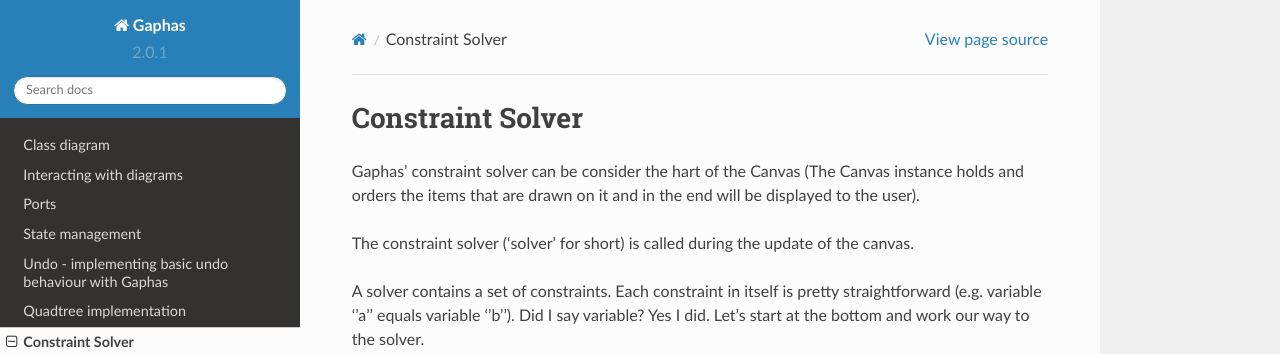
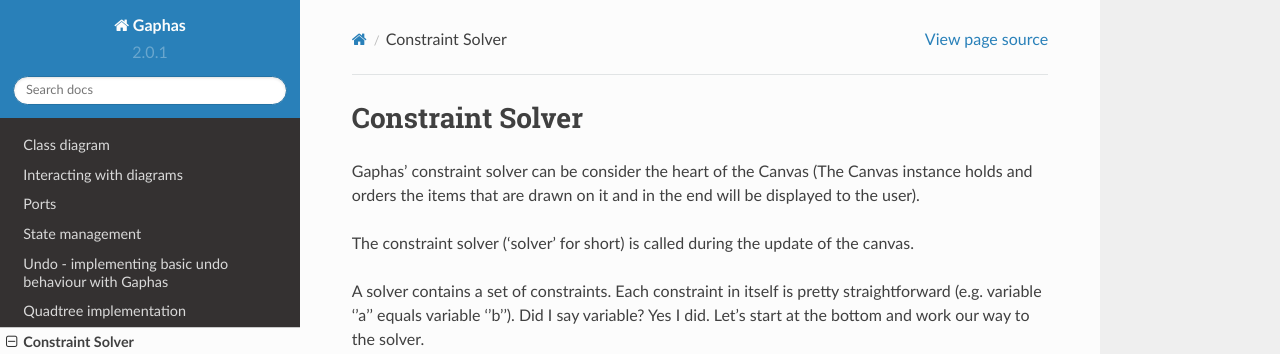
Before and after one commit to gaphor/gaphas, a Sphinx documentation site: the page built from docs/solver.rst, in a window 1280 px wide and 900 px high. Shown: the top 354 px of the window. Built offline with Sphinx 7.4.7 and the Read the Docs theme 2.0.0, drawn with Linux system fonts in a browser that asks for light colours; the version number is read from the project's files by our own code.

Commit message:
Fix spelling mistakes

```diff
--- a/docs/ports.rst
+++ b/docs/ports.rst
@@ -64,7 +64,7 @@
 Connections
 -----------
 Connection between two items is established by creating a constraint
-between handle's postion and port's positions (positions are constraint
+between handle's position and port's positions (positions are constraint
 solver variables).
 
 `ConnectHandleTool` class provides functionality to allow an user to
--- a/docs/solver.rst
+++ b/docs/solver.rst
@@ -1,7 +1,7 @@
 Constraint Solver
 =================
 
-Gaphas' constraint solver can be consider the hart of the Canvas (The Canvas instance holds and orders the items that are drawn on it and in the end will be displayed to the user).
+Gaphas' constraint solver can be consider the heart of the Canvas (The Canvas instance holds and orders the items that are drawn on it and in the end will be displayed to the user).
 
 The constraint solver ('solver' for short) is called during the update of the canvas.
 
--- a/docs/tools.rst
+++ b/docs/tools.rst
@@ -35,7 +35,7 @@
 
 To organize the event sequences and keep some order in what the user is doing Tools are used. Tools define what has to happen (find a handle nearly the mouse cursor, move an item).
 
-Gaphas contains a set of default tools. Each tool is ment to deal with a special part of the view. A list of responsibilities is also defined here:
+Gaphas contains a set of default tools. Each tool is meant to deal with a special part of the view. A list of responsibilities is also defined here:
 
 :HoverTool:
   First thing a user wants to know is if the mouse cursor is over an item. The ``HoverTool`` makes that explicit.
```
